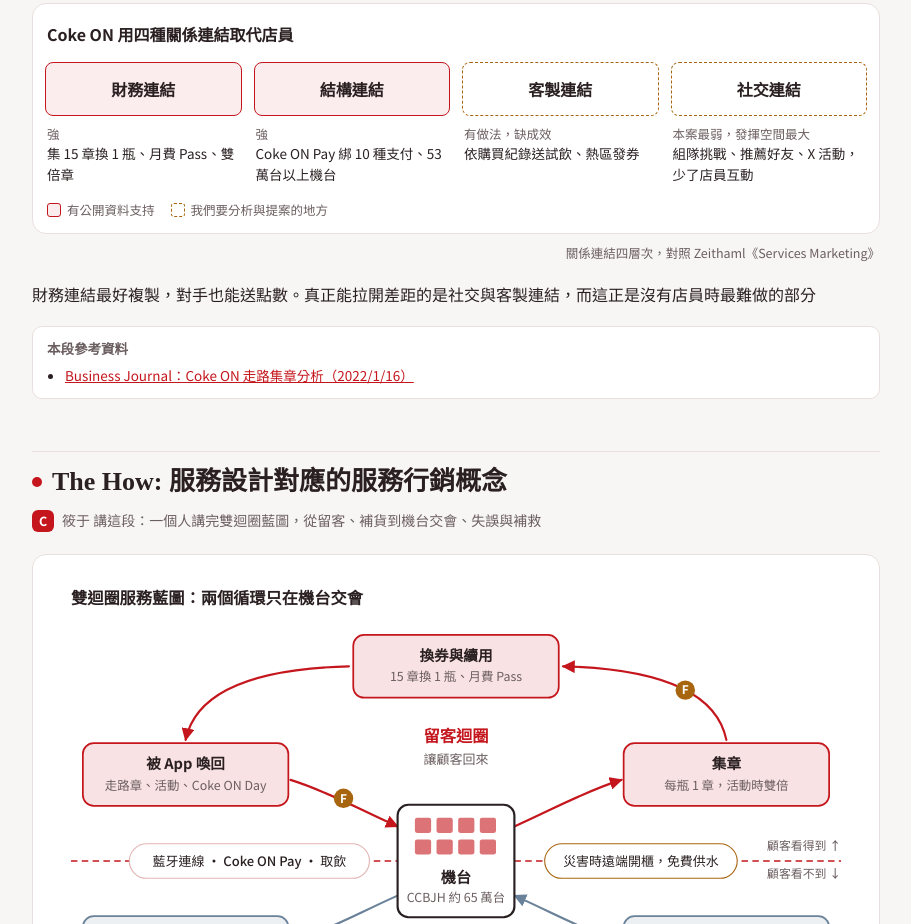
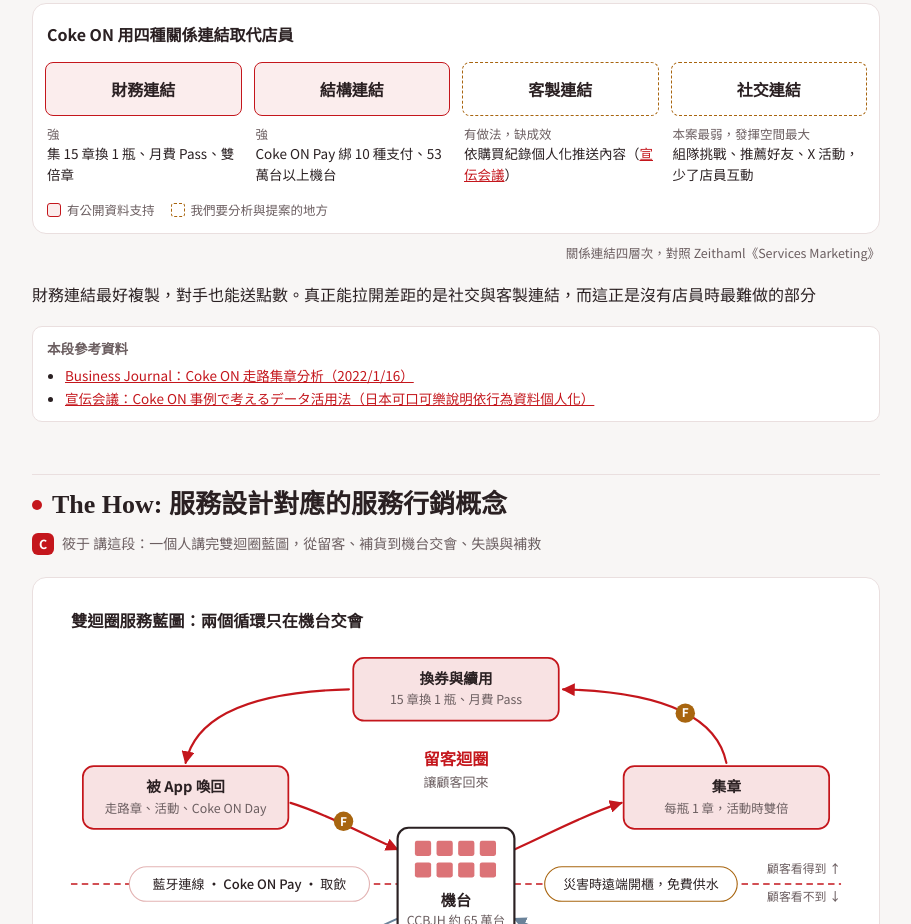
Before and after one commit to angieburningcoder/Service_Management_Final_Coke, a plain HTML site: page index.html in a window 1280 px wide. Shown: the part 1700-2624 px from the top of the page, without its empty margins (184-1095 px from the left). Drawn offline with Linux system fonts and the light colour scheme.

Commit message:
客製連結改為有出處的個人化推送並附宣伝会議來源 (#3)
Claude-Session: https://claude.ai/code/session_015aq6VQv4Qh6YwsEYmbuAKv

Co-authored-by: Claude <noreply@anthropic.com>

```diff
--- a/index.html
+++ b/index.html
@@ -99,13 +99,13 @@ footer{color:var(--muted);font-size:13px;border-top:1px solid var(--line);paddin
 <h2 id="what">The What: 服務行銷視角解構個案脈絡</h2>
 <p class="who"><b>B</b>亮蓁 講這段：四種連結各舉一個 Coke ON 的例子，最後點出社交連結最弱</p>
 <figure class="viz"><p style="margin:2px 2px 14px;font-weight:700">Coke ON 用四種關係連結取代店員</p>
-<ol class="bonds"><li><span class="node">財務連結</span><p class="ev"><b>強</b>集 15 章換 1 瓶、月費 Pass、雙倍章</p></li><li><span class="node">結構連結</span><p class="ev"><b>強</b>Coke ON Pay 綁 10 種支付、53 萬台以上機台</p></li><li class=warn><span class="node">客製連結</span><p class="ev"><b>有做法，缺成效</b>依購買紀錄送試飲、熱區發券</p></li><li class=warn><span class="node">社交連結</span><p class="ev"><b>本案最弱，發揮空間最大</b>組隊挑戰、推薦好友、X 活動，少了店員互動</p></li></ol>
+<ol class="bonds"><li><span class="node">財務連結</span><p class="ev"><b>強</b>集 15 章換 1 瓶、月費 Pass、雙倍章</p></li><li><span class="node">結構連結</span><p class="ev"><b>強</b>Coke ON Pay 綁 10 種支付、53 萬台以上機台</p></li><li class=warn><span class="node">客製連結</span><p class="ev"><b>有做法，缺成效</b>依購買紀錄個人化推送內容（<a href="https://www.sendenkaigi.com/marketing/media/sendenkaigi/026132/">宣伝会議</a>）</p></li><li class=warn><span class="node">社交連結</span><p class="ev"><b>本案最弱，發揮空間最大</b>組隊挑戰、推薦好友、X 活動，少了店員互動</p></li></ol>
 <div class="legend"><span><i></i>有公開資料支持</span><span><i class="w"></i>我們要分析與提案的地方</span></div>
 </figure>
 <p class="cap">關係連結四層次，對照 Zeithaml《Services Marketing》</p>
 <p>財務連結最好複製，對手也能送點數。真正能拉開差距的是社交與客製連結，而這正是沒有店員時最難做的部分</p>
 
-<div class="refs"><p>本段參考資料</p><ul><li><a href="https://biz-journal.jp/2022/01/post_271485.html">Business Journal：Coke ON 走路集章分析（2022/1/16）</a></li></ul></div>
+<div class="refs"><p>本段參考資料</p><ul><li><a href="https://biz-journal.jp/2022/01/post_271485.html">Business Journal：Coke ON 走路集章分析（2022/1/16）</a></li><li><a href="https://www.sendenkaigi.com/marketing/media/sendenkaigi/026132/">宣伝会議：Coke ON 事例で考えるデータ活用法（日本可口可樂說明依行為資料個人化）</a></li></ul></div>
 
 <h2 id="how">The How: 服務設計對應的服務行銷概念</h2>
 <p class="who"><b>C</b>筱于 講這段：一個人講完雙迴圈藍圖，從留客、補貨到機台交會、失誤與補救</p>
```
